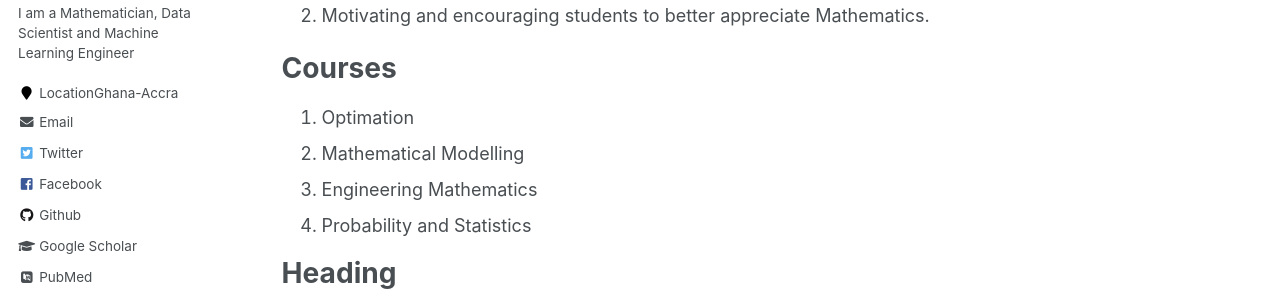
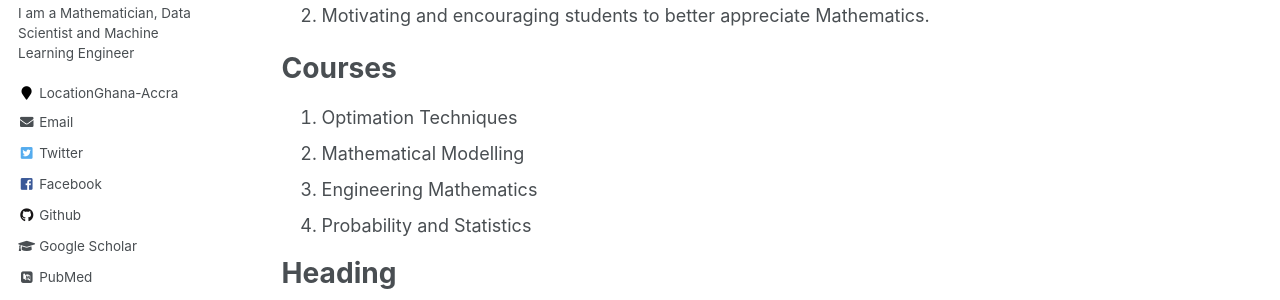
Before and after one commit to EmmanuelOwusu/EmmanuelOwusu.github.io, a Jekyll site: the page built from _teaching/2014-spring-teaching-1.md, in a window 1280 px wide and 1247 px high. Shown: the part 419-719 px from the top of the window. Built offline with Jekyll 4.4.1, drawn with Linux system fonts in a browser that asks for light colours; some web fonts are replaced.

Commit message:
Updated Teaching one
Updated Teaching one

```diff
--- a/_teaching/2014-spring-teaching-1.md
+++ b/_teaching/2014-spring-teaching-1.md
@@ -19,7 +19,7 @@ mathemati
 
 Courses
 ======
-1. Optimation
+1. Optimation Techniques
 2. Mathematical Modelling
 3. Engineering Mathematics
 4. Probability and Statistics
```
